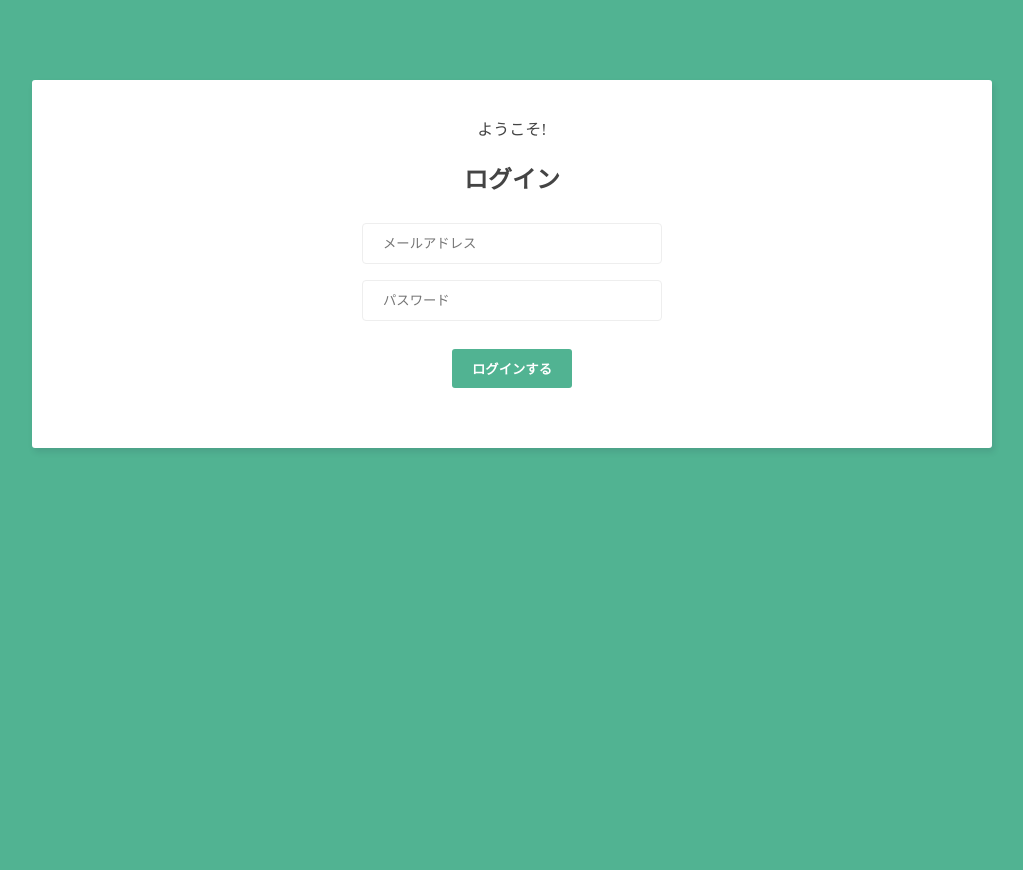
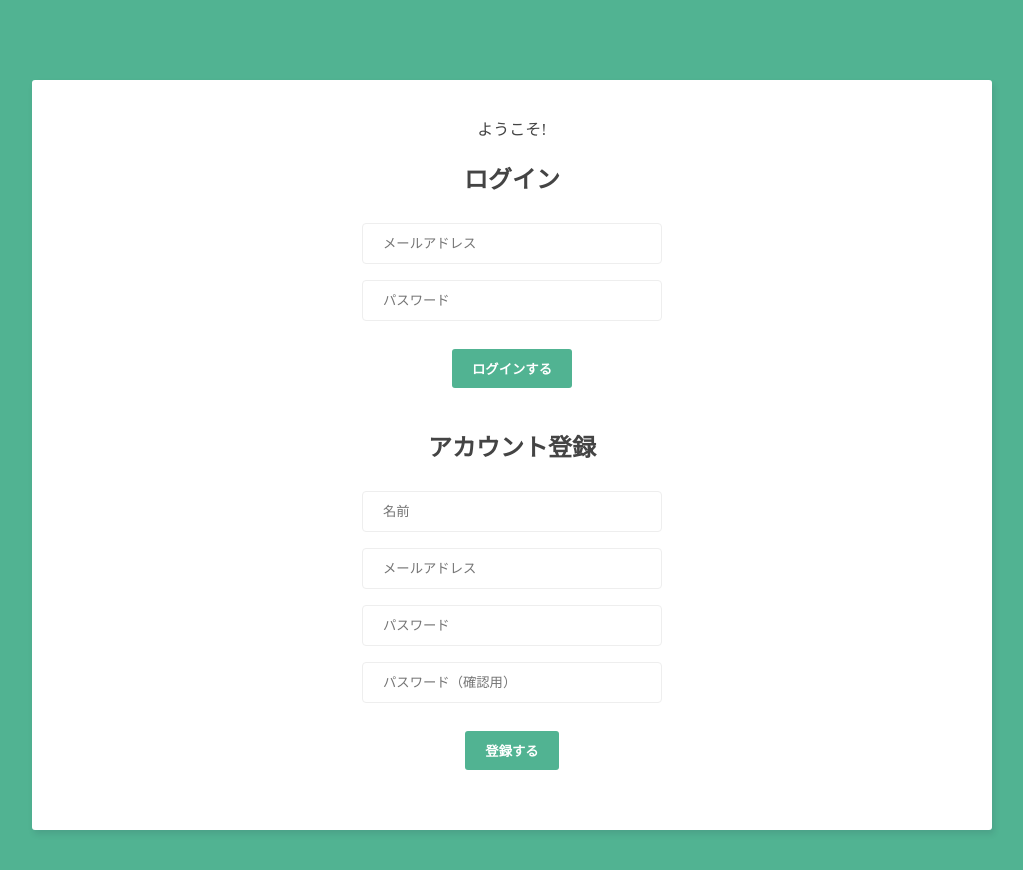
Before and after one commit to hirokazu1209/live-chat-vuejs, a Vue app: page / in a window 1280 px wide. Shown: the top 870 px of the page, without its empty margins (128-1151 px from the left). Before the commit the page ends 800 px from the top, so only its background shows below. Built offline with nearby package versions, Linux system fonts and the light colour scheme.

Commit message:
サインアップ画面の実装

```diff
--- /dev/null
+++ b/src/components/SignupForm.vue
@@ -0,0 +1,25 @@
+<template>
+  <div>
+    <h2>アカウント登録</h2>
+    <form>
+      <input type="text" required placeholder="名前" v-model="name">
+      <input type="email" required placeholder="メールアドレス" v-model="email">
+      <input type="password" required placeholder="パスワード" v-model="password">
+      <input type="password" required placeholder="パスワード（確認用）" v-model="passwordConfirmation">
+      <button>登録する</button>
+    </form>
+  </div>
+</template>
+
+<script>
+export default {
+  data() {
+    return {
+      name: '',
+      email: '',
+      password: '',
+      passwordConfirmation: ''
+    }
+  }
+}
+</script>
--- a/src/views/Welcome.vue
+++ b/src/views/Welcome.vue
@@ -2,13 +2,15 @@
   <div class="container welcome">
     <p>ようこそ!</p>
     <LoginForm />
+    <SignupForm />
   </div>
 </template>
 
 <script>
   import LoginForm from '../components/LoginForm.vue'
+  import SignupForm from '../components/SignupForm.vue'
   export default {
-    components: { LoginForm },
+    components: { LoginForm, SignupForm },
   }
 </script>
 
```
